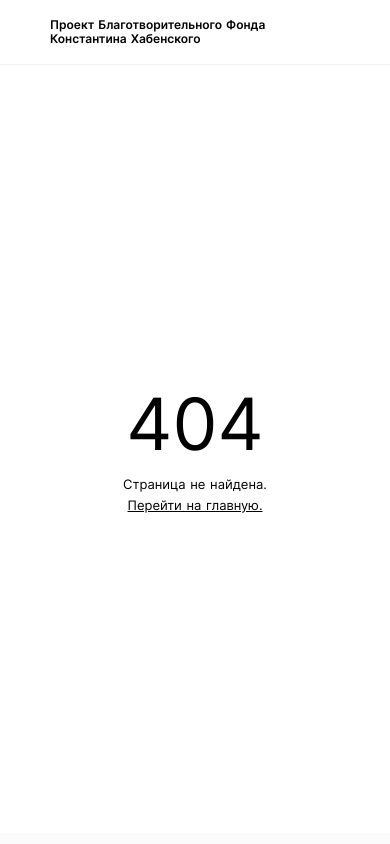
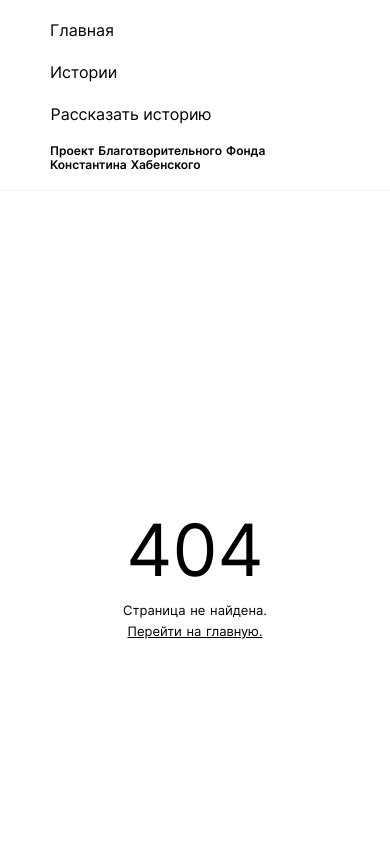
Before and after one commit to rak-lechitsya/project, a Nuxt app: page /error in a window 390 px wide. Shown: the top 844 px of the page. Built offline with nearby package versions, Linux system fonts and the light colour scheme.

Commit message:
create mobile-menu

```diff
--- a/components/Header.vue
+++ b/components/Header.vue
@@ -115,9 +115,8 @@ export default {
   }
 }
 
-@media screen and (max-width: 700px) {
+@media screen and (max-width: 1000px) {
   .main-header {
-    padding: 18px 15px 18px;
     min-height: 28px;
   }
 
@@ -131,4 +130,10 @@ export default {
     display: none;
   }
 }
+
+@media screen and (max-width: 700px) {
+  .main-header {
+    padding: 18px 15px 18px;
+  }
+}
 </style>
--- /dev/null
+++ b/components/ui/MobileMenu.vue
@@ -0,0 +1,128 @@
+<template>
+  <nav class="mobile-menu">
+    <ul class="mobile-menu__list">
+      <li class="mobile-menu__item">
+        <nuxt-link to="/" class="mobile-menu__link">Главная</nuxt-link>
+      </li>
+      <li class="mobile-menu__item">
+        <nuxt-link to="/stories" class="mobile-menu__link">Истории</nuxt-link>
+      </li>
+      <nxt-button
+        class="mobile-menu__button"
+        :text="textButtonMenu"
+        @btnClick="toggleStoryPopup"
+      />
+    </ul>
+  </nav>
+</template>
+
+<script>
+import Button from '@/components/ui/Button';
+export default {
+  components: {
+    'nxt-button': Button,
+  },
+  data() {
+    return {
+      textButtonMenu: 'Рассказать историю',
+    };
+  },
+  methods: {
+    toggleStoryPopup() {
+      this.$store.commit('popup/toggleStoryPopup');
+    },
+  },
+};
+</script>
+
+<style scoped>
+.mobile-menu {
+  padding: 18px 50px 0;
+}
+
+.mobile-menu__list {
+  max-width: 688px;
+  margin: 0 auto;
+  padding: 0;
+  list-style-type: none;
+  display: flex;
+}
+
+.mobile-menu__item {
+  margin-right: 30px;
+}
+
+.mobile-menu__link {
+  color: black;
+  font-weight: normal;
+  font-size: 16px;
+  line-height: 24px;
+  text-decoration: none;
+  transition: opacity 0.3s;
+}
+
+.mobile-menu__button {
+  background-color: white;
+  color: black;
+  width: 162px;
+  height: 24px;
+  font-style: normal;
+  font-weight: normal;
+  font-size: 16px;
+  line-height: 24px;
+  transition: opacity 0.3s;
+}
+
+.mobile-menu__button:hover {
+  opacity: 0.8;
+}
+
+.mobile-menu__link.nuxt-link-exact-active {
+  text-decoration: underline;
+}
+
+.mobile-menu__link.nuxt-link-exact-active:hover {
+  opacity: 1;
+}
+
+.mobile-menu__link:hover {
+  opacity: 0.8;
+}
+
+@media (max-width: 700px) {
+  .mobile-menu {
+    padding: 18px 15px 0;
+  }
+
+  .mobile-menu__list {
+    max-width: 290px;
+    display: block;
+  }
+
+  .mobile-menu__item {
+    margin-right: 0;
+    margin-bottom: 18px;
+  }
+
+  .mobile-menu__link {
+    color: black;
+    font-weight: normal;
+    font-size: 16px;
+    line-height: 24px;
+    text-decoration: none;
+    transition: opacity 0.3s;
+  }
+
+  .mobile-menu__button {
+    background-color: white;
+    color: black;
+    width: 162px;
+    height: 24px;
+    font-style: normal;
+    font-weight: normal;
+    font-size: 16px;
+    line-height: 24px;
+    transition: opacity 0.3s;
+  }
+}
+</style>
--- a/layouts/default.vue
+++ b/layouts/default.vue
@@ -1,5 +1,6 @@
 <template>
   <div>
+    <mobile-menu class="mobile-menu" />
     <my-header />
     <nuxt />
     <my-footer />
@@ -18,6 +19,7 @@ import Footer from '@/components/Footer';
 import Popup from '@/components/Popup';
 import Form from '@/components/Form';
 import Social from '@/components/Social';
+import MobileMenu from '@/components/ui/MobileMenu';
 export default {
   components: {
     'my-header': Header,
@@ -25,6 +27,7 @@ export default {
     'my-footer': Footer,
     'my-form': Form,
     social: Social,
+    'mobile-menu': MobileMenu,
   },
   computed: {
     popupStoryShown() {
@@ -64,32 +67,13 @@ html {
   margin: 0;
 }
 
-.button--green {
-  display: inline-block;
-  border-radius: 4px;
-  border: 1px solid #3b8070;
-  color: #3b8070;
-  text-decoration: none;
-  padding: 10px 30px;
+.mobile-menu {
+  display: none;
 }
 
-.button--green:hover {
-  color: #fff;
-  background-color: #3b8070;
-}
-
-.button--grey {
-  display: inline-block;
-  border-radius: 4px;
-  border: 1px solid #35495e;
-  color: #35495e;
-  text-decoration: none;
-  padding: 10px 30px;
-  margin-left: 15px;
-}
-
-.button--grey:hover {
-  color: #fff;
-  background-color: #35495e;
+@media (max-width: 1000px) {
+  .mobile-menu {
+    display: block;
+  }
 }
 </style>
```
